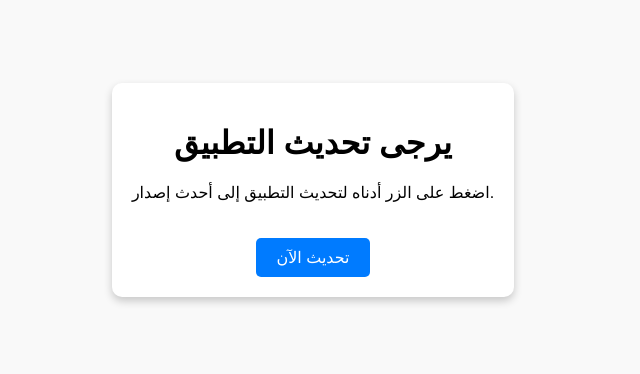
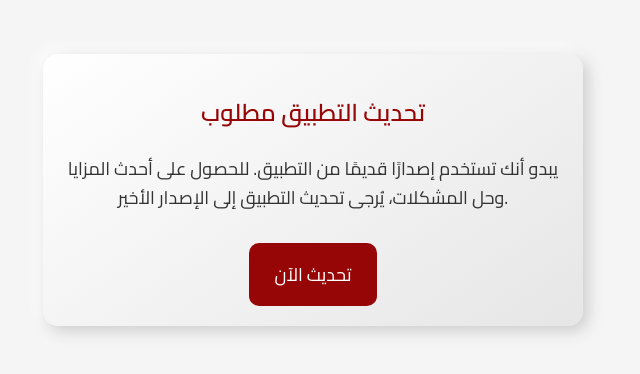
Before and after one commit to kareemhassanein/update_3shk, a plain HTML site: page index.html in a window 1280 px wide. Shown: the part 210-584 px from the top of the page, without its empty margins (327-967 px from the left). Drawn offline with Linux system fonts and the light colour scheme.

Commit message:
Update index.html

```diff
--- a/index.html
+++ b/index.html
@@ -3,55 +3,89 @@
 <head>
     <meta charset="UTF-8">
     <meta name="viewport" content="width=device-width, initial-scale=1.0">
+    <meta name="description" content="تحديث التطبيق">
     <title>تحديث التطبيق</title>
+    <!-- رابط تحميل خط Cairo من Google Fonts -->
+    <link href="https://fonts.googleapis.com/css2?family=Cairo:wght@400;600&display=swap" rel="stylesheet">
     <style>
+        html, body {
+            height: 100%;
+            margin: 0;
+            padding: 0;
+            overflow: hidden;
+        }
+
         body {
-            font-family: Arial, sans-serif;
-            background-color: #f9f9f9;
+            font-family: 'Cairo', sans-serif;
+            background-color: #f5f5f5;
             display: flex;
+            justify-content: center;
             align-items: center;
-            justify-content: center;
-            height: 100vh;
-            margin: 0;
+            height: 100%;
             text-align: center;
+            color: #333;
         }
+
         .container {
-            background: #ffffff;
             padding: 20px;
-            box-shadow: 0px 4px 8px rgba(0,0,0,0.2);
+            width: 90%;
+            max-width: 500px;
+            background: linear-gradient(145deg, #ffffff, #e6e6e6);
+            box-shadow: 5px 5px 15px #cccccc, -5px -5px 15px #ffffff;
+            border-radius: 15px;
+        }
+
+        h1 {
+            font-size: 24px;
+            margin-bottom: 20px;
+            color: #960606;
+        }
+
+        p {
+            font-size: 18px;
+            margin-bottom: 30px;
+            line-height: 1.6;
+        }
+
+        .update-btn {
+            background-color: #960606;
+            color: #fff;
+            padding: 15px 25px;
+            border: none;
             border-radius: 10px;
+            font-size: 18px;
+            cursor: pointer;
+            text-decoration: none;
+            transition: transform 0.3s, box-shadow 0.3s;
+            display: inline-block;
         }
-        .btn {
-            background-color: #007bff;
-            color: white;
-            padding: 10px 20px;
-            text-decoration: none;
-            border-radius: 5px;
-            display: inline-block;
+
+        .update-btn:hover {
+            transform: translateY(-3px);
+            box-shadow: 0 8px 15px rgba(150, 6, 6, 0.3);
+        }
+
+        .note {
             margin-top: 20px;
+            font-size: 14px;
+            color: #555;
+            text-align: right;
         }
     </style>
 </head>
 <body>
-    <div class="container">
-        <h1>يرجى تحديث التطبيق</h1>
-        <p>اضغط على الزر أدناه لتحديث التطبيق إلى أحدث إصدار.</p>
-        <a class="btn" id="updateButton" href="#">تحديث الآن</a>
-    </div>
-    <script>
-        document.getElementById('updateButton').addEventListener('click', function() {
-            // محاولة فتح التطبيق مباشرة
-            const marketUrl = "market://details?id=com.asheeq.webviewgold";
-            const webFallbackUrl = "https://play.google.com/store/apps/details?id=com.asheeq.webviewgold";
+<div class="container">
+    <h1>تحديث التطبيق مطلوب</h1>
+    <p>يبدو أنك تستخدم إصدارًا قديمًا من التطبيق. للحصول على أحدث المزايا وحل المشكلات، يُرجى تحديث التطبيق إلى الإصدار الأخير.</p>
+    <a class="update-btn" id="updateButton" href="#">تحديث الآن</a>
+</div>
 
-            // توجيه عبر market:// أولاً
-            try {
-                window.location.href = marketUrl;
-            } catch (e) {
-                // في حالة الفشل، التوجيه إلى صفحة الويب
-                window.location.href = webFallbackUrl;
-            }
-        });
-    </script>
+<script>
+    // عند النقر على الزر، التوجيه إلى الرابط مباشرة
+    document.getElementById('updateButton').addEventListener('click', function () {
+        const redirectUrl = "https://play.google.com/store/apps/details?id=com.asheeq.webviewgold";
+        window.location.href = redirectUrl; // التوجيه عند النقر على الزر
+    });
+</script>
 </body>
 </html>
```
